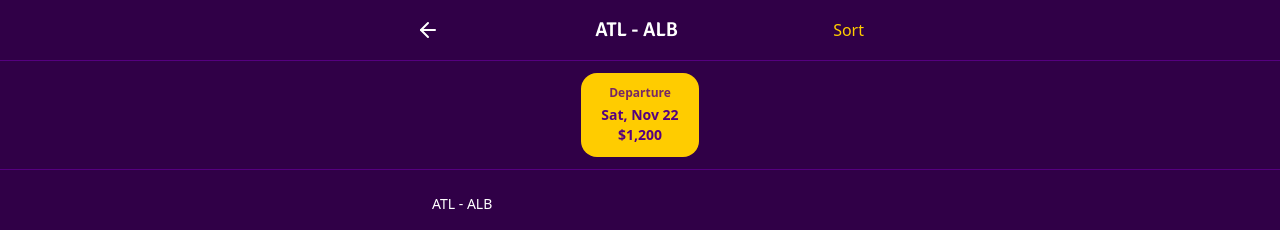
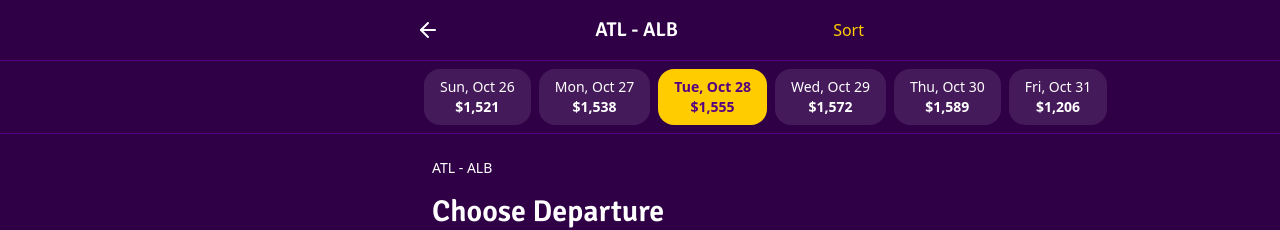
Before and after one commit to FaithARoberts/avelo-solstice-redesign, a React (Vite) app: page /flights in a window 1280 px wide. Shown: the top 230 px of the page. Built offline with nearby package versions, Linux system fonts and the light colour scheme; the HTML template or start-up script is replaced by a standard one.

Commit message:
Reverted to commit 4e5d6e52b2777b8bf43667c75bafd98daa92122a

```diff
--- a/src/pages/Flights.tsx
+++ b/src/pages/Flights.tsx
@@ -1,7 +1,7 @@
 import { useState, useMemo } from "react";
 import { ArrowLeft, ArrowRight, ChevronRight } from "lucide-react";
 import { useNavigate } from "react-router-dom";
-import { format, parseISO, isValid } from "date-fns";
+import { format, addDays, parseISO } from "date-fns";
 import BottomNav from "@/components/BottomNav";
 import { useBooking } from "@/contexts/BookingContext";
 
@@ -34,39 +34,23 @@ const generateFlights = (origin: string, destination: string, dateIndex: number)
 const Flights = () => {
   const navigate = useNavigate();
   const { currentBooking, setCurrentBooking } = useBooking();
-  const [selectedDateIndex, setSelectedDateIndex] = useState(0); // Default to first date (departure)
+  const [selectedDateIndex, setSelectedDateIndex] = useState(2); // Default to 3rd date
 
   const origin = currentBooking?.origin || { code: "ATL", city: "Atlanta, GA" };
   const destination = currentBooking?.destination || { code: "ALB", city: "Albany, NY" };
 
-  // Only show dates the user selected (departure and optional return)
-  const dates = useMemo(() => {
-    const result: { date: Date; price: number; label: string }[] = [];
+  // Generate dates around the booking date
+  const baseDate = currentBooking?.departureDate
+    ? new Date(currentBooking.departureDate)
+    : new Date(2025, 9, 28);
 
-    if (currentBooking?.departureDate) {
-      const depDate = parseISO(currentBooking.departureDate);
-      if (isValid(depDate)) {
-        const basePrice = 1200 + (depDate.getDate() * 17 + depDate.getMonth() * 31) % 400;
-        result.push({ date: depDate, price: basePrice, label: "Departure" });
-      }
-    }
-
-    if (currentBooking?.returnDate && currentBooking.tripType === "roundTrip") {
-      const retDate = parseISO(currentBooking.returnDate);
-      if (isValid(retDate)) {
-        const basePrice = 1200 + (retDate.getDate() * 17 + retDate.getMonth() * 31) % 400;
-        result.push({ date: retDate, price: basePrice, label: "Return" });
-      }
-    }
-
-    // Fallback if no valid dates
-    if (result.length === 0) {
-      const fallbackDate = new Date();
-      result.push({ date: fallbackDate, price: 1200, label: "Departure" });
-    }
-
-    return result;
-  }, [currentBooking?.departureDate, currentBooking?.returnDate, currentBooking?.tripType]);
+  const dates = useMemo(() => Array.from({ length: 6 }, (_, i) => {
+    const offset = i - 2; // Center around selected date
+    const date = addDays(baseDate, offset);
+    // Consistent pricing per date
+    const basePrice = 1200 + (date.getDate() * 17 + date.getMonth() * 31) % 400;
+    return { date, price: basePrice };
+  }), [baseDate]);
 
   const flights = useMemo(() =>
     generateFlights(origin.code, destination.code, selectedDateIndex),
@@ -109,19 +93,18 @@ const Flights = () => {
         </div>
       </header>
 
-      <div className="bg-avelo-purple-dark border-b border-avelo-purple">
-        <div className="max-w-md mx-auto flex justify-center gap-3 p-3">
+      <div className="bg-avelo-purple-dark border-b border-avelo-purple overflow-x-auto">
+        <div className="max-w-md mx-auto flex gap-2 p-2">
           {dates.map((item, idx) => (
             <button
               key={idx}
               onClick={() => handleDateSelect(idx)}
-              className={`px-5 py-3 rounded-lg text-sm transition-all active:scale-95 ${
+              className={`flex-shrink-0 px-4 py-2 rounded-lg text-sm whitespace-nowrap transition-all active:scale-95 ${
                 idx === selectedDateIndex
                   ? "bg-avelo-yellow text-avelo-purple font-semibold"
                   : "bg-white/10 text-white hover:bg-white/20"
               }`}
             >
-              <div className="text-xs opacity-80 mb-1">{item.label}</div>
               <div>{format(item.date, "EEE, MMM dd")}</div>
               <div className="font-semibold">${item.price.toLocaleString()}</div>
             </button>
```
